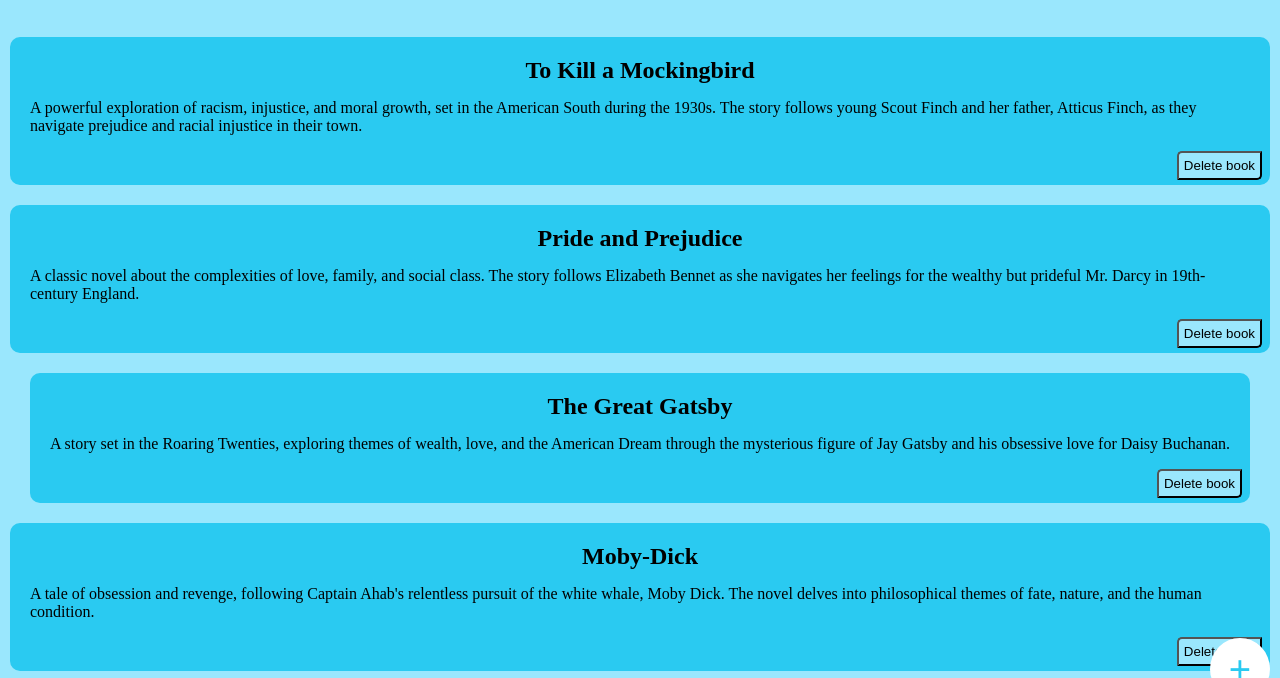
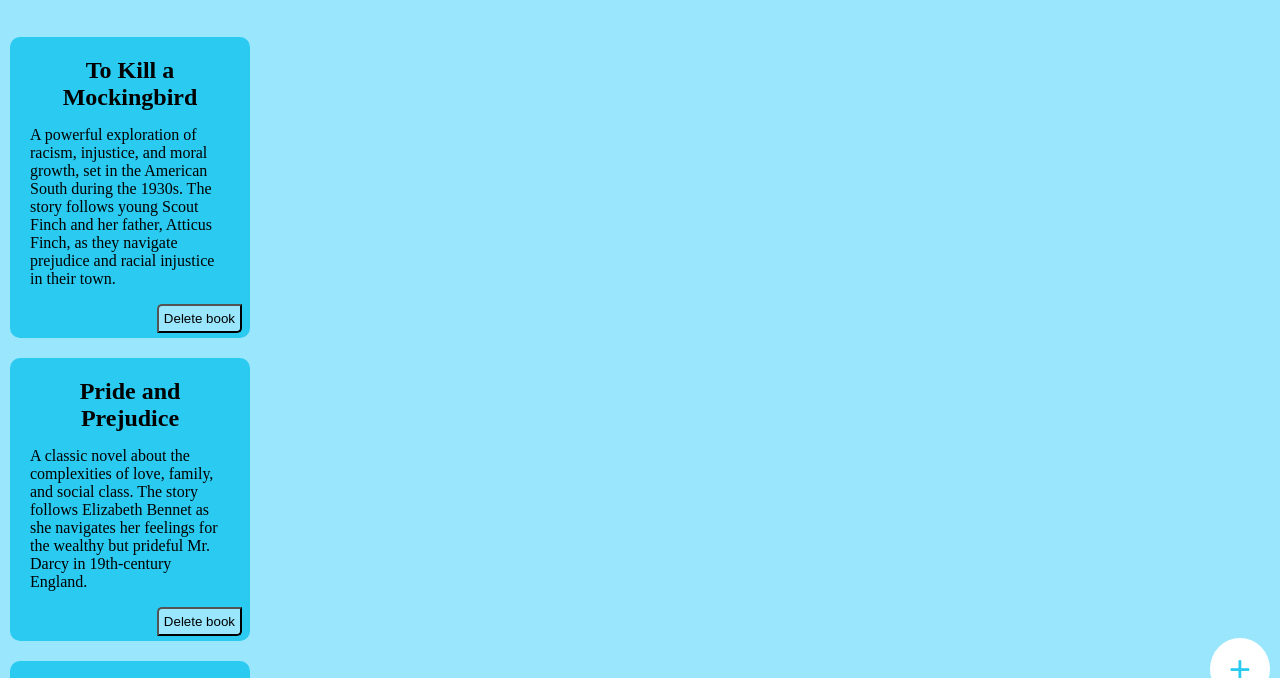
Before and after one commit to TechieArul/BookSky, a plain HTML site: page index.html in a window 1280 px wide. Shown: the part 90-768 px from the top of the page. Drawn offline with Linux system fonts and the light colour scheme.

Commit message:
Update style.css

```diff
--- a/style.css
+++ b/style.css
@@ -22,6 +22,8 @@ h1{
     flex-wrap: wrap;
     justify-content: space-around;
     vertical-align: middle;
+    min-width : 200px;
+    max-width : 200px;
 
 }
 
```
